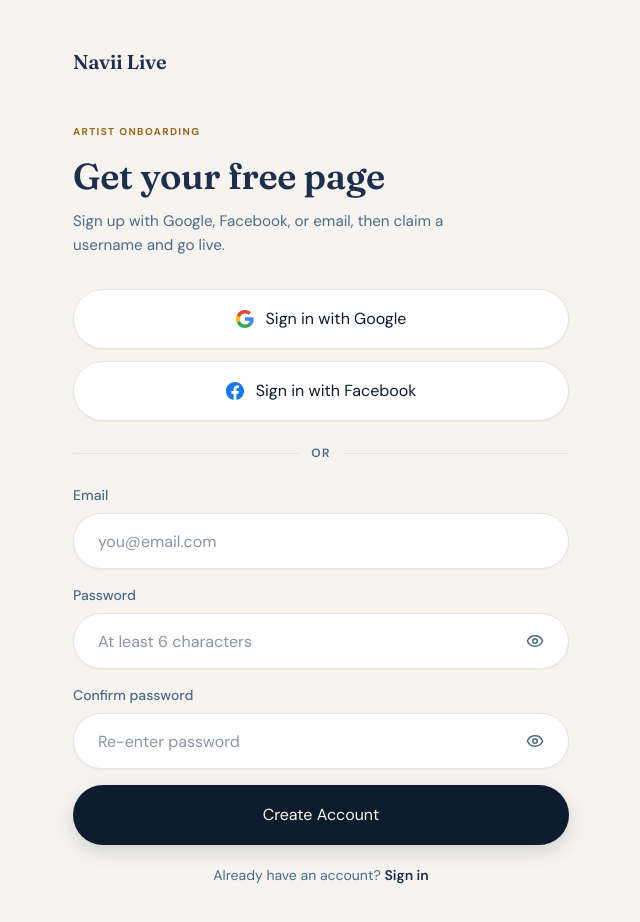
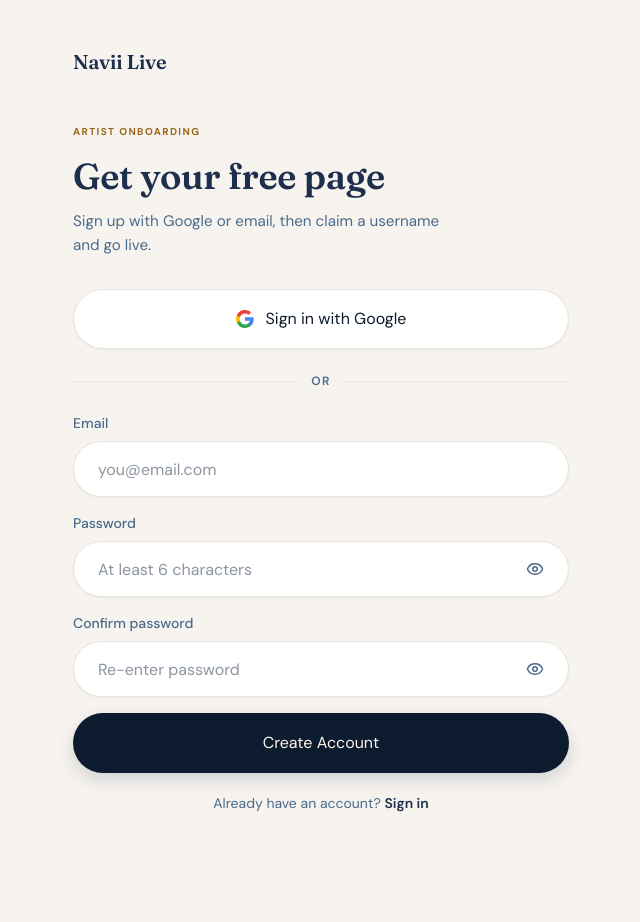
Before and after one commit to navinagarwaleb/Navii-live, a Next.js app: page /signup in a window 1280 px wide. Shown: the top 922 px of the page, without its empty margins (319-959 px from the left). After the commit the page ends 861 px from the top, so only its background shows below. Built offline with nearby package versions, Linux system fonts and the light colour scheme.

Commit message:
Apply UI/UX audit fixes and polish wizard steps

```diff
--- a/src/app/login/page.tsx
+++ b/src/app/login/page.tsx
@@ -31,7 +31,7 @@ export default async function LoginPage({
           Welcome back
         </h1>
         <p className="mt-3 max-w-sm text-[0.95rem] leading-[1.55] text-mist">
-          Sign in with Google, Facebook, or email to manage your queue and page.
+          Sign in with Google or email to manage your queue and page.
         </p>
         <LoginForm initialError={authError} />
       </section>
--- a/src/app/signup/page.tsx
+++ b/src/app/signup/page.tsx
@@ -31,8 +31,7 @@ export default async function SignupPage({
           Get your free page
         </h1>
         <p className="mt-3 max-w-sm text-[0.95rem] leading-[1.55] text-mist">
-          Sign up with Google, Facebook, or email, then claim a username and go
-          live.
+          Sign up with Google or email, then claim a username and go live.
         </p>
         {authError ? (
           <p
--- a/src/components/google-sign-in-button.tsx
+++ b/src/components/google-sign-in-button.tsx
@@ -1,9 +1,9 @@
 "use client";
 
-import { useState, type ReactNode } from "react";
+import { useState } from "react";
 import { Loader2 } from "lucide-react";
 import { Button } from "@/components/ui/button";
-import { signInWithOAuthProvider } from "@/lib/create-performer-account";
+import { signInWithGoogle } from "@/lib/create-performer-account";
 import { cn } from "@/lib/utils";
 
 export function GoogleMark({ className }: { className?: string }) {
@@ -35,23 +35,6 @@ export function GoogleMark({ className }: { className?: string }) {
   );
 }
 
-export function FacebookMark({ className }: { className?: string }) {
-  return (
-    <svg
-      className={className}
-      width="18"
-      height="18"
-      viewBox="0 0 24 24"
-      aria-hidden
-    >
-      <path
-        fill="#1877F2"
-        d="M24 12.073C24 5.404 18.627 0 12 0S0 5.404 0 12.073C0 18.1 4.388 23.094 10.125 24v-8.437H7.078v-3.49h3.047V9.43c0-3.007 1.792-4.669 4.533-4.669 1.312 0 2.686.235 2.686.235v2.953H15.83c-1.491 0-1.956.925-1.956 1.874v2.25h3.328l-.532 3.49h-2.796V24C19.612 23.094 24 18.1 24 12.073Z"
-      />
-    </svg>
-  );
-}
-
 export function AuthOrDivider() {
   return (
     <div className="flex items-center gap-3 py-1" aria-hidden>
@@ -64,15 +47,11 @@ export function AuthOrDivider() {
   );
 }
 
-function OAuthSignInButton({
-  provider,
-  label,
-  icon,
+export function GoogleSignInButton({
+  label = "Sign in with Google",
   className,
 }: {
-  provider: "google" | "facebook";
-  label: string;
-  icon: ReactNode;
+  label?: string;
   className?: string;
 }) {
   const [loading, setLoading] = useState(false);
@@ -82,12 +61,12 @@ function OAuthSignInButton({
     setLoading(true);
     setError("");
     try {
-      await signInWithOAuthProvider(provider);
+      await signInWithGoogle();
     } catch (signInError) {
       setError(
         signInError instanceof Error
           ? signInError.message
-          : `Could not start ${provider} sign-in.`,
+          : "Could not start Google sign-in.",
       );
       setLoading(false);
     }
@@ -106,7 +85,11 @@ function OAuthSignInButton({
         disabled={loading}
         onClick={() => void onClick()}
       >
-        {loading ? <Loader2 size={16} className="animate-spin" /> : icon}
+        {loading ? (
+          <Loader2 size={16} className="animate-spin" />
+        ) : (
+          <GoogleMark />
+        )}
         {loading ? "Redirecting..." : label}
       </Button>
       {error ? (
@@ -120,49 +103,3 @@ function OAuthSignInButton({
     </div>
   );
 }
-
-export function GoogleSignInButton({
-  label = "Sign in with Google",
-  className,
-}: {
-  label?: string;
-  /** @deprecated Ignored — callback always routes to /setup or /admin. */
-  nextPath?: string;
-  className?: string;
-}) {
-  return (
-    <OAuthSignInButton
-      provider="google"
-      label={label}
-      icon={<GoogleMark />}
-      className={className}
-    />
-  );
-}
-
-export function FacebookSignInButton({
-  label = "Sign in with Facebook",
-  className,
-}: {
-  label?: string;
-  className?: string;
-}) {
-  return (
-    <OAuthSignInButton
-      provider="facebook"
-      label={label}
-      icon={<FacebookMark />}
-      className={className}
-    />
-  );
-}
-
-/** Google + Facebook stacked; place AuthOrDivider below this group. */
-export function SocialAuthButtons() {
-  return (
-    <div className="grid gap-3">
-      <GoogleSignInButton />
-      <FacebookSignInButton />
-    </div>
-  );
-}
--- a/src/components/login-form.tsx
+++ b/src/components/login-form.tsx
@@ -6,7 +6,7 @@ import { useRouter } from "next/navigation";
 import { Eye, EyeOff, Loader2 } from "lucide-react";
 import {
   AuthOrDivider,
-  SocialAuthButtons,
+  GoogleSignInButton,
 } from "@/components/google-sign-in-button";
 import { Button } from "@/components/ui/button";
 import { Input } from "@/components/ui/input";
@@ -97,7 +97,7 @@ export function LoginForm({
     <div className="mt-8 grid gap-5">
       {mode === "signin" ? (
         <>
-          <SocialAuthButtons />
+          <GoogleSignInButton />
           <AuthOrDivider />
           <form onSubmit={(event) => void onSignIn(event)} className="grid gap-4">
             <div>
--- a/src/components/signup-form.tsx
+++ b/src/components/signup-form.tsx
@@ -6,7 +6,7 @@ import { useRouter } from "next/navigation";
 import { Eye, EyeOff, Loader2, Mail } from "lucide-react";
 import {
   AuthOrDivider,
-  SocialAuthButtons,
+  GoogleSignInButton,
 } from "@/components/google-sign-in-button";
 import { Button } from "@/components/ui/button";
 import { Input } from "@/components/ui/input";
@@ -105,7 +105,7 @@ export function SignupForm() {
 
   return (
     <div className="mt-8 grid gap-5">
-      <SocialAuthButtons />
+      <GoogleSignInButton />
 
       <AuthOrDivider />
 
--- a/src/lib/create-performer-account.ts
+++ b/src/lib/create-performer-account.ts
@@ -26,10 +26,8 @@ export async function isUsernameAvailable(username: string) {
   return !data;
 }
 
-/** Start OAuth; returns to /auth/callback after consent. */
-export async function signInWithOAuthProvider(
-  provider: "google" | "facebook",
-) {
+/** Start Google OAuth; returns to /auth/callback after consent. */
+export async function signInWithGoogle() {
   const supabase = createSupabaseBrowserClient();
   if (!supabase) throw new Error("Supabase is not configured.");
 
@@ -37,19 +35,11 @@ export async function signInWithOAuthProvider(
   const redirectTo = `${origin}/auth/callback`;
 
   const { error } = await supabase.auth.signInWithOAuth({
-    provider,
+    provider: "google",
     options: { redirectTo },
   });
 
   if (error) throw new Error(error.message);
-}
-
-export async function signInWithGoogle() {
-  return signInWithOAuthProvider("google");
-}
-
-export async function signInWithFacebook() {
-  return signInWithOAuthProvider("facebook");
 }
 
 export async function signUpWithEmail(email: string, password: string) {
```
